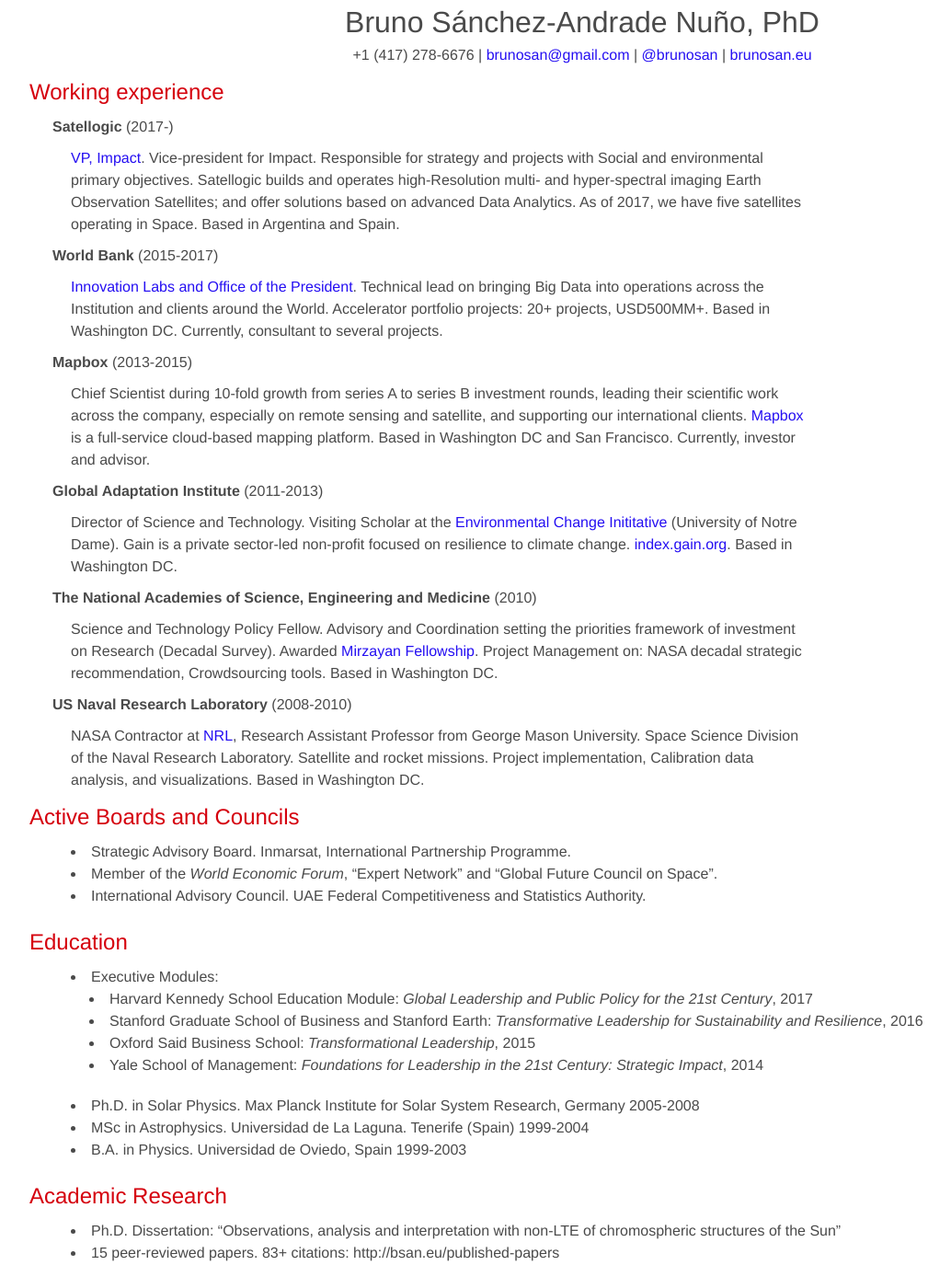
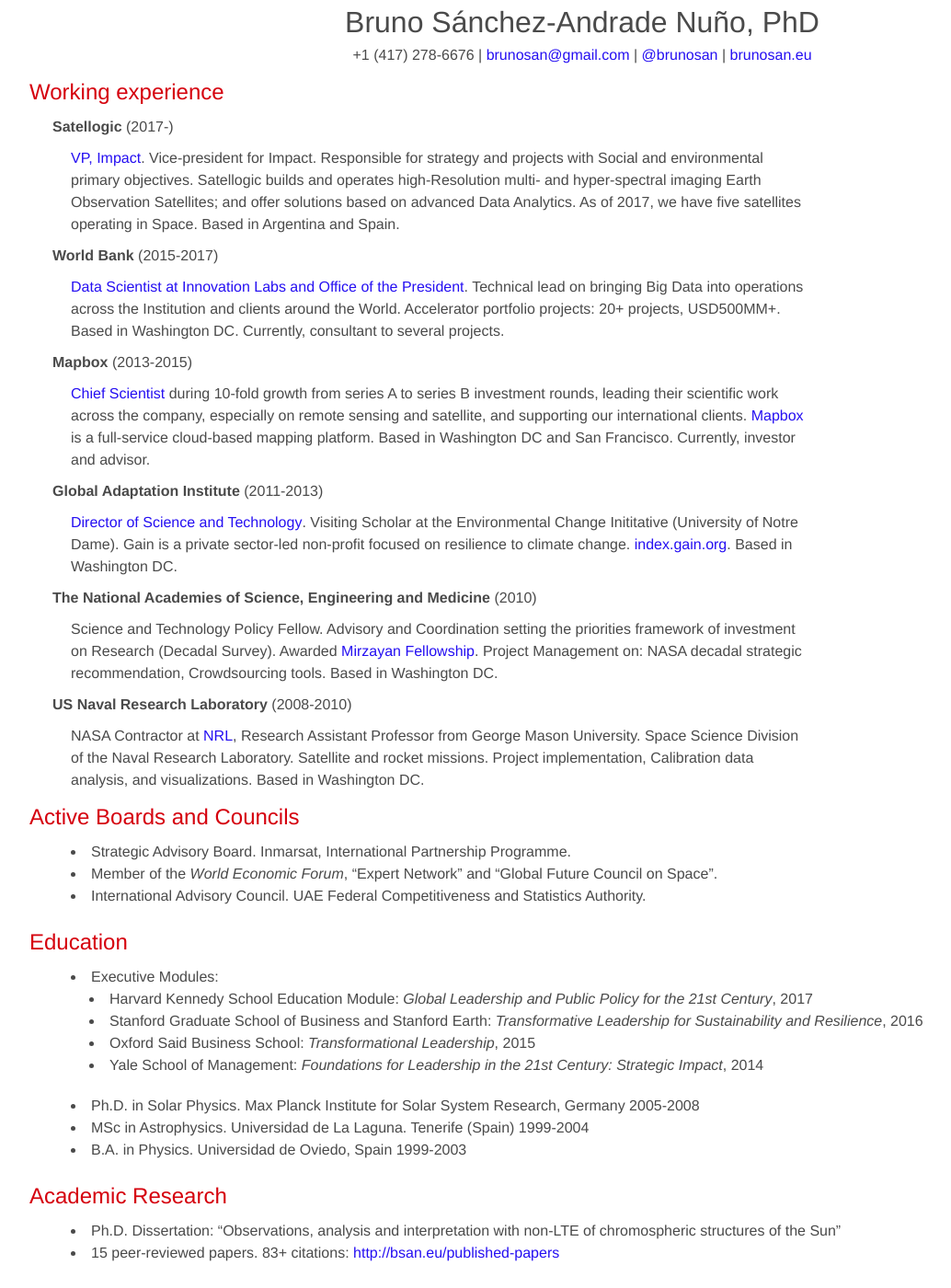
Before and after one commit to brunosan/cv, a Jekyll site: the page built from index.md, in a window 1280 px wide and 1400 px high. Shown: the whole window at 92% size, without its empty margins (41-1075 px from the left). Built offline with Jekyll 4.4.1, drawn with Linux system fonts in a browser that asks for light colours.

Commit message:
Updated links

```diff
--- a/index.md
+++ b/index.md
@@ -12,13 +12,13 @@
  >[VP, Impact](http://www.satellogic.com). Vice-president for Impact. Responsible for strategy and projects with Social and environmental primary objectives. Satellogic builds and operates high-Resolution multi- and hyper-spectral imaging Earth Observation Satellites; and offer solutions based on advanced Data Analytics. As of 2017, we have five satellites operating in Space. Based in Argentina and Spain.
 
 **World Bank** (2015-2017)
- >[Innovation Labs and Office of the President](http://blogs.worldbank.org/voices/big-data-davos-year-later-delivering-innovation-value). Technical lead on bringing Big Data into operations across the Institution and clients around the World. Accelerator portfolio projects: 20+ projects, USD500MM+. Based in Washington DC. Currently, consultant to several projects.
+ >[Data Scientist at Innovation Labs and Office of the President](http://blogs.worldbank.org/voices/big-data-davos-year-later-delivering-innovation-value). Technical lead on bringing Big Data into operations across the Institution and clients around the World. Accelerator portfolio projects: 20+ projects, USD500MM+. Based in Washington DC. Currently, consultant to several projects.
 
 **Mapbox** (2013-2015)
- >Chief Scientist during 10-fold growth from series A to series B investment rounds, leading their scientific work across the company, especially on remote sensing and satellite, and supporting our international clients. [Mapbox](http://mapbox.com) is a full-service cloud-based mapping platform.  Based in Washington DC and San Francisco. Currently, investor and advisor.
+ >[Chief Scientist](https://blog.mapbox.com/bruno-s-225-nchez-andrade-nu-241-o-joins-mapbox-as-chief-scientist-b3729d019801) during 10-fold growth from series A to series B investment rounds, leading their scientific work across the company, especially on remote sensing and satellite, and supporting our international clients. [Mapbox](http://mapbox.com) is a full-service cloud-based mapping platform.  Based in Washington DC and San Francisco. Currently, investor and advisor.
 
 **Global Adaptation Institute** (2011-2013)
- >Director of Science and Technology. Visiting Scholar at the [Environmental Change Inititative](http://environmentalchange.nd.edu/) (University of Notre Dame). Gain is a private sector-led non-profit focused on resilience to climate change. [index.gain.org](http://index.gain.org).  Based in Washington DC.
+ >[Director of Science and Technology](http://index.gain.org). Visiting Scholar at the Environmental Change Inititative (University of Notre Dame). Gain is a private sector-led non-profit focused on resilience to climate change. [index.gain.org](http://index.gain.org).  Based in Washington DC.
 
 **The National Academies of Science, Engineering and Medicine** (2010)
 > Science and Technology Policy Fellow. Advisory and Coordination setting the priorities framework of investment on Research (Decadal Survey). Awarded [Mirzayan Fellowship](http://sites.nationalacademies.org/PGA/policyfellows/index.htm). Project Management on: NASA decadal strategic recommendation, Crowdsourcing tools.  Based in Washington DC.
@@ -47,7 +47,7 @@
 ## Academic Research
 
 * Ph.D. Dissertation: "Observations, analysis and interpretation with non-LTE of chromospheric structures of the Sun"
-* 15 peer-reviewed papers. 83+ citations: http://bsan.eu/published-papers
+* 15 peer-reviewed papers. 83+ citations: [http://bsan.eu/published-papers](http://bsan.eu/published-papers)
 
 
 ## Selected Awards and Nominations ##
```
